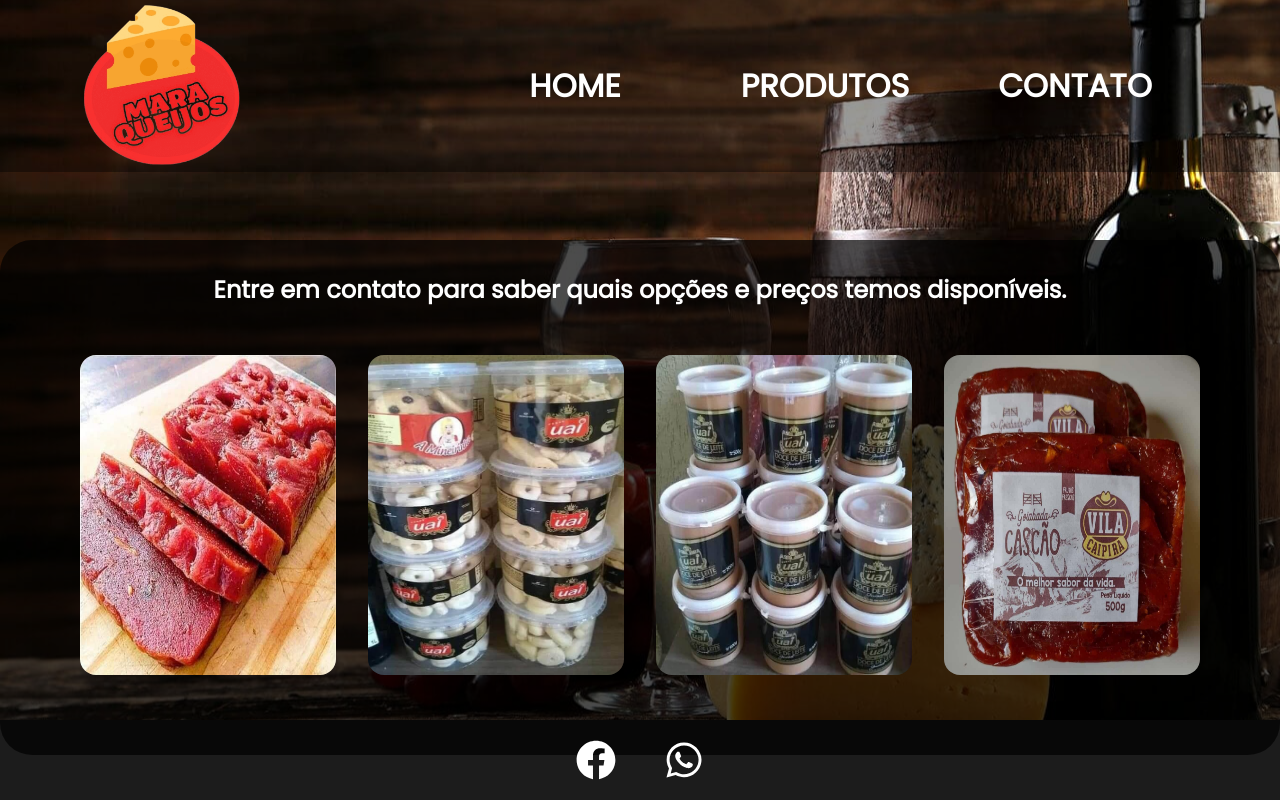
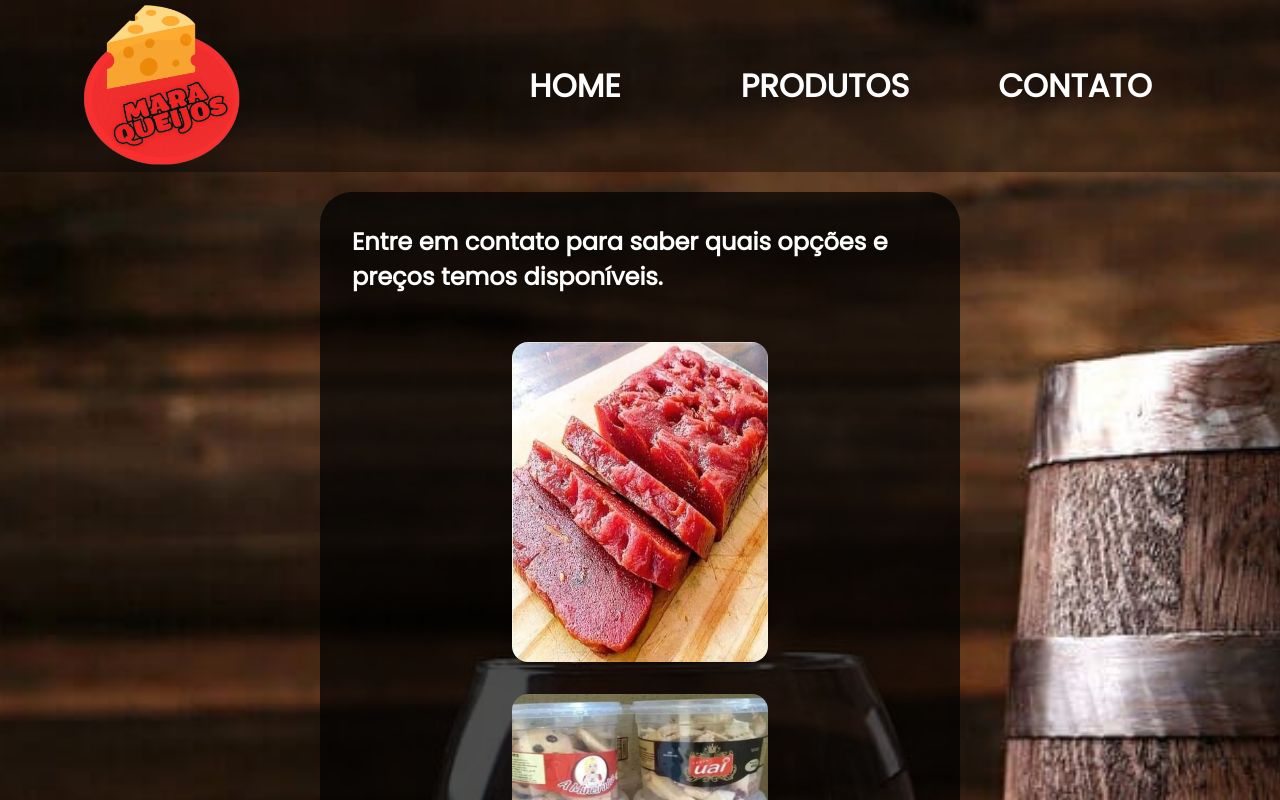
Before and after one commit to CarlosAmorim94/Mara_Queijos, a React (Create React App) app: page /candy in a window 1280 px wide. Shown: the top 800 px of the page. Built offline with nearby package versions, Linux system fonts and the light colour scheme.

Commit message:
Desktop finalizado

```diff
--- a/src/components/footer/styles.js
+++ b/src/components/footer/styles.js
@@ -42,5 +42,11 @@
     width: auto;
     color: white;
     font-size: 1.2rem;
+
+    a {
+      color: inherit;
+      font-weight: bold;
+      text-decoration: none;
+    }
   }
 `
--- a/src/components/header/styles.js
+++ b/src/components/header/styles.js
@@ -2,17 +2,15 @@
 
 export const Container = styled.nav`
 
-  position: fixed;
-  z-index: 999;
+  position: absolute;
   top: 0;
   left: 0;
   right: 0;
 
-  width: 100%;
+  width: 100vw;
   height: auto;
   display: flex;
   flex-direction: row;
-  margin: auto;
   padding: 0 5rem;
   align-items: center;
   justify-content: space-between;
--- a/src/index.jsx
+++ b/src/index.jsx
@@ -16,9 +16,10 @@
 
 
 ReactDOM.render(
+
   <BrowserRouter>
 
-    <Header />
+    <Header/>
 
 
     <GlobalStyle />
--- a/src/pages/contact/index.jsx
+++ b/src/pages/contact/index.jsx
@@ -28,6 +28,13 @@
 
         </div>
 
+        <div class="mapouter">
+          <h1>Nossa Localização:</h1>
+          <div class="gmap_canvas">
+            <iframe width="500" height="500" id="gmap_canvas" src="https://maps.google.com/maps?ll=-22.8737893,-48.4582015&q=R. Dr. Guimarães, 463&t=&z=15&ie=UTF8&iwloc=&output=embed" frameborder="0" scrolling="no" marginheight="0" marginwidth="0"></iframe>
+          </div>
+        </div>
+
       </section>
     </Container>
   )
--- a/src/pages/contact/style.js
+++ b/src/pages/contact/style.js
@@ -14,16 +14,16 @@
     width: 100vw;
     height: 100vh;
     display: flex;
-    justify-content: flex-start;
-    align-items: center;
+    padding-top: 7rem;
 
     .card {
       width: 40vw;
+      height: auto;
       display: flex;
       justify-content: center;
       align-items: center;
       flex-direction: column;
-      margin: 12vh 1vw;
+      margin: auto;
       padding: 1rem;
 
       h1 {
@@ -54,6 +54,35 @@
       }
 
     }
+
+    .mapouter {
+      width: 40vw;
+      height: auto;
+      display: flex;
+      justify-content: center;
+      align-items: center;
+      flex-direction: column;
+      margin: auto;
+      padding-bottom: 1rem;
+      background-color: rgba(0,0,0, .8);
+      border-radius: 2rem;
+
+      h1 {
+        font-size: 2.5rem;
+        color: var(--white);
+        margin-bottom: 1rem;
+      }
+
+      .gmap_canvas {
+      overflow:hidden;
+
+      height:500px;
+      width:500px;
+      border-radius: 2rem;
+      }
+
+    }
+
   }
 
 
--- a/src/pages/product/candy/styles.js
+++ b/src/pages/product/candy/styles.js
@@ -4,7 +4,7 @@
 
   background-image: var(--background);
   background-color: #cccccc;
-  height: 90vh;
+  height: auto;
   width: 100vw;
   background-position: center;
   background-repeat: no-repeat;
@@ -23,9 +23,9 @@
       justify-content: center;
       align-items: center;
       flex-direction: column;
-      width: auto;
+      width: 50%;
       height: auto;
-      margin: 15rem;
+      margin: 12rem 0 2rem 0;
       background-color: rgba(0, 0, 0, 0.7);
       border-radius: 2rem;
       padding: 2rem;
@@ -39,6 +39,7 @@
         width: auto;
         display: flex;
         justify-content: center;
+        flex-wrap: wrap;
         align-items: center;
 
         img {
```
